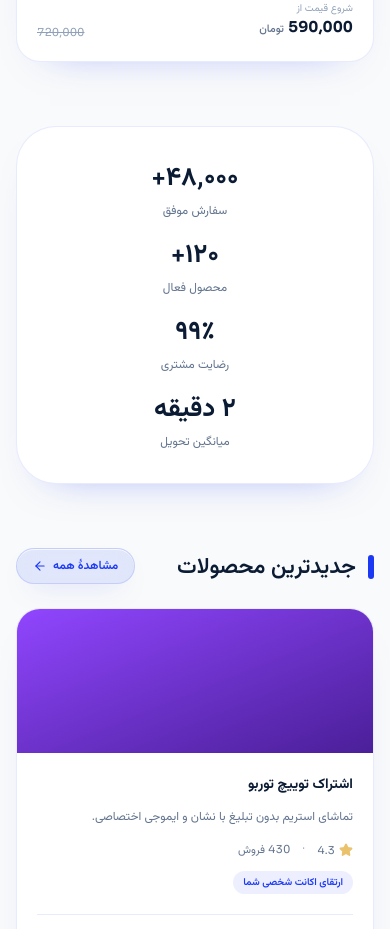
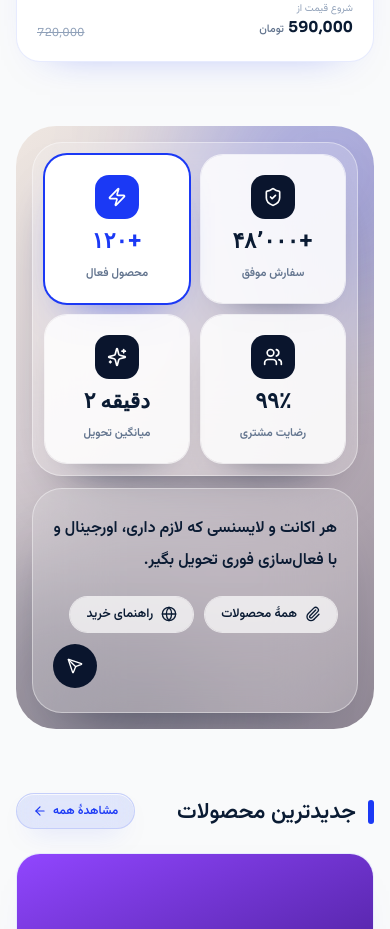
Before and after one commit to hesaamhub/echshop, a Next.js app: page / in a window 390 px wide. Shown: the part 4100-5029 px from the top of the page. Built offline with nearby package versions, Linux system fonts and the light colour scheme; some icons are missing.

Commit message:
style: بازطراحی شیشه‌ای بخش آمار به سبک پنل‌های شناور

```diff
--- a/src/app/page.tsx
+++ b/src/app/page.tsx
@@ -1,5 +1,14 @@
 import Link from "next/link"
-import { ArrowLeft } from "lucide-react"
+import {
+  ArrowLeft,
+  Globe,
+  Paperclip,
+  Send,
+  ShieldCheck,
+  Sparkles,
+  Users,
+  Zap,
+} from "lucide-react"
 import Header from "@/components/site/Header"
 import Hero from "@/components/site/Hero"
 import Footer from "@/components/site/Footer"
@@ -17,6 +26,9 @@ const deckIds = new Set(
     .slice(0, 6)
     .map((product) => product.id),
 )
+
+/** آیکون هر کاشی آمار */
+const statIcons = [ShieldCheck, Zap, Users, Sparkles]
 
 export default function HomePage() {
   // اکانت‌های پرکاربرد، بدون تکرار محصولات دک
@@ -65,14 +77,7 @@ export default function HomePage() {
 
         {/* آمار */}
         <Section>
-          <div className="grid gap-4 rounded-[40px] border border-[#1b39f5]/10 bg-white p-8 shadow-[0_20px_44px_-34px_rgba(27,57,245,0.5)] sm:grid-cols-2 lg:grid-cols-4">
-            {siteContent.stats.map((stat) => (
-              <div key={stat.label} className="text-center">
-                <div className="text-[26px] font-bold text-[#0a1b33]">{stat.value}</div>
-                <div className="mt-1 text-[12px] text-slate-500">{stat.label}</div>
-              </div>
-            ))}
-          </div>
+          <StatsPanel />
         </Section>
 
         {/* محصولات جدید */}
@@ -149,6 +154,128 @@ export default function HomePage() {
       </main>
       <Footer />
     </>
+  )
+}
+
+/** پنل شیشه‌ای آمار: کاشی‌های سفید شناور روی شیشهٔ مات */
+function StatsPanel() {
+  return (
+    <div className="relative overflow-hidden rounded-[40px] p-4 md:p-7">
+      {/* پس‌زمینهٔ گرادیانی نرم */}
+      <div
+        className="absolute inset-0"
+        style={{
+          background:
+            "linear-gradient(135deg, #efe7e1 0%, #d8cfd4 35%, #b9aeb8 68%, #8f8794 100%)",
+        }}
+        aria-hidden
+      />
+      <div
+        className="absolute -right-24 -top-24 h-72 w-72 rounded-full bg-[#1b39f5]/25 blur-3xl"
+        aria-hidden
+      />
+      <div
+        className="absolute -bottom-28 -left-20 h-72 w-72 rounded-full bg-[#0a152d]/25 blur-3xl"
+        aria-hidden
+      />
+
+      {/* پنل بالا: کاشی‌های آمار */}
+      <div className="relative rounded-[30px] border border-white/40 bg-white/20 p-3 shadow-[0_30px_60px_-40px_rgba(10,21,45,0.7)] backdrop-blur-2xl md:p-4">
+        <div className="grid grid-cols-2 gap-3 md:grid-cols-4 md:gap-4">
+          {siteContent.stats.map((stat, index) => {
+            const Icon = statIcons[index % statIcons.length]
+            const featured = index === 1
+
+            return (
+              <div
+                key={stat.label}
+                className={`group relative flex flex-col items-center gap-2 rounded-[22px] px-3 py-5 text-center transition-all duration-500 hover:-translate-y-1 ${
+                  featured
+                    ? "bg-white shadow-[0_22px_44px_-26px_rgba(27,57,245,0.75)] ring-2 ring-[#1b39f5]"
+                    : "bg-white/85 shadow-[0_18px_38px_-30px_rgba(10,21,45,0.8)] ring-1 ring-white/70 hover:bg-white"
+                }`}
+              >
+                <span
+                  className={`grid h-11 w-11 place-items-center rounded-[14px] transition-colors duration-500 ${
+                    featured ? "bg-[#1b39f5] text-white" : "bg-[#0a152d] text-white group-hover:bg-[#1b39f5]"
+                  }`}
+                >
+                  <Icon className="h-5 w-5" />
+                </span>
+                <span
+                  className={`num text-[22px] font-bold leading-7 md:text-[26px] ${
+                    featured ? "text-[#1b39f5]" : "text-[#0a1b33]"
+                  }`}
+                >
+                  {stat.value}
+                </span>
+                <span className="text-[11.5px] font-semibold leading-5 text-slate-500">
+                  {stat.label}
+                </span>
+              </div>
+            )
+          })}
+        </div>
+      </div>
+
+      {/* نشانگر شیشه‌ای شناور بین دو پنل */}
+      <span
+        className="pointer-events-none absolute left-[16%] top-[46%] z-20 hidden -rotate-12 md:block"
+        aria-hidden
+      >
+        <span className="absolute inset-0 rounded-full bg-[#1b39f5]/50 blur-xl" />
+        <svg width="58" height="58" viewBox="0 0 58 58" fill="none">
+          <defs>
+            <linearGradient id="cursorGrad" x1="0" y1="0" x2="1" y2="1">
+              <stop offset="0%" stopColor="#b7c1ff" />
+              <stop offset="55%" stopColor="#5b6dfa" />
+              <stop offset="100%" stopColor="#1b39f5" />
+            </linearGradient>
+          </defs>
+          <path
+            d="M10 8.5 47.5 26.5c2.6 1.3 2.4 5.1-.3 6L31 37.7c-.9.3-1.6 1-1.9 1.9l-5.2 16.2c-.9 2.7-4.7 2.9-6 .3L10 8.5Z"
+            fill="url(#cursorGrad)"
+            stroke="rgba(255,255,255,0.75)"
+            strokeWidth="2"
+            strokeLinejoin="round"
+          />
+          <path
+            d="M14 13 40 26c1.3.7 1.2 2.6-.2 3l-9 2.6c-.4.1-.8.5-.9 1L27 42c-.4 1.4-2.4 1.5-3 .2L14 13Z"
+            fill="rgba(255,255,255,0.45)"
+          />
+        </svg>
+      </span>
+
+      {/* پنل پایین: پیام و اقدام‌ها */}
+      <div className="relative mt-3 rounded-[30px] border border-white/40 bg-white/20 px-5 py-6 shadow-[0_30px_60px_-40px_rgba(10,21,45,0.7)] backdrop-blur-2xl md:mt-4 md:px-7 md:py-7">
+        <p className="max-w-xl text-[16px] font-semibold leading-8 text-[#0a1b33] md:text-[19px]">
+          هر اکانت و لایسنسی که لازم داری، اورجینال و با فعال‌سازی فوری تحویل بگیر.
+        </p>
+        <div className="mt-5 flex flex-wrap items-center gap-3">
+          <Link
+            href="/products"
+            className="inline-flex items-center gap-2 rounded-full bg-white/70 px-4 py-2 text-[12.5px] font-semibold text-[#0a1b33] ring-1 ring-white/70 transition-all hover:-translate-y-0.5 hover:bg-white"
+          >
+            <Paperclip className="h-4 w-4" />
+            همهٔ محصولات
+          </Link>
+          <Link
+            href="/blog"
+            className="inline-flex items-center gap-2 rounded-full bg-white/70 px-4 py-2 text-[12.5px] font-semibold text-[#0a1b33] ring-1 ring-white/70 transition-all hover:-translate-y-0.5 hover:bg-white"
+          >
+            <Globe className="h-4 w-4" />
+            راهنمای خرید
+          </Link>
+          <Link
+            href="/contact"
+            aria-label="تماس با پشتیبانی"
+            className="mr-auto grid h-11 w-11 place-items-center rounded-full bg-[#0a152d] text-white transition-all duration-500 hover:scale-105 hover:bg-[#1b39f5]"
+          >
+            <Send className="h-4 w-4 -scale-x-100" />
+          </Link>
+        </div>
+      </div>
+    </div>
   )
 }
 
```
